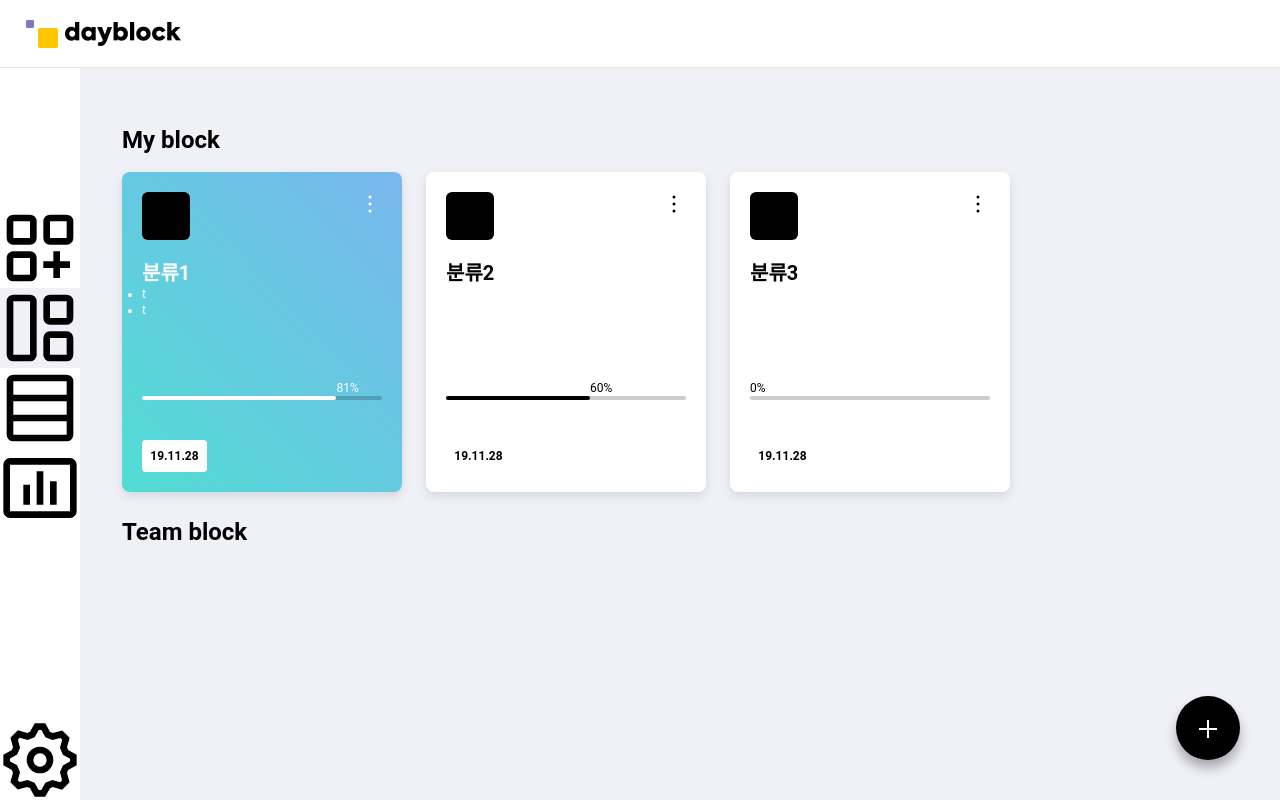
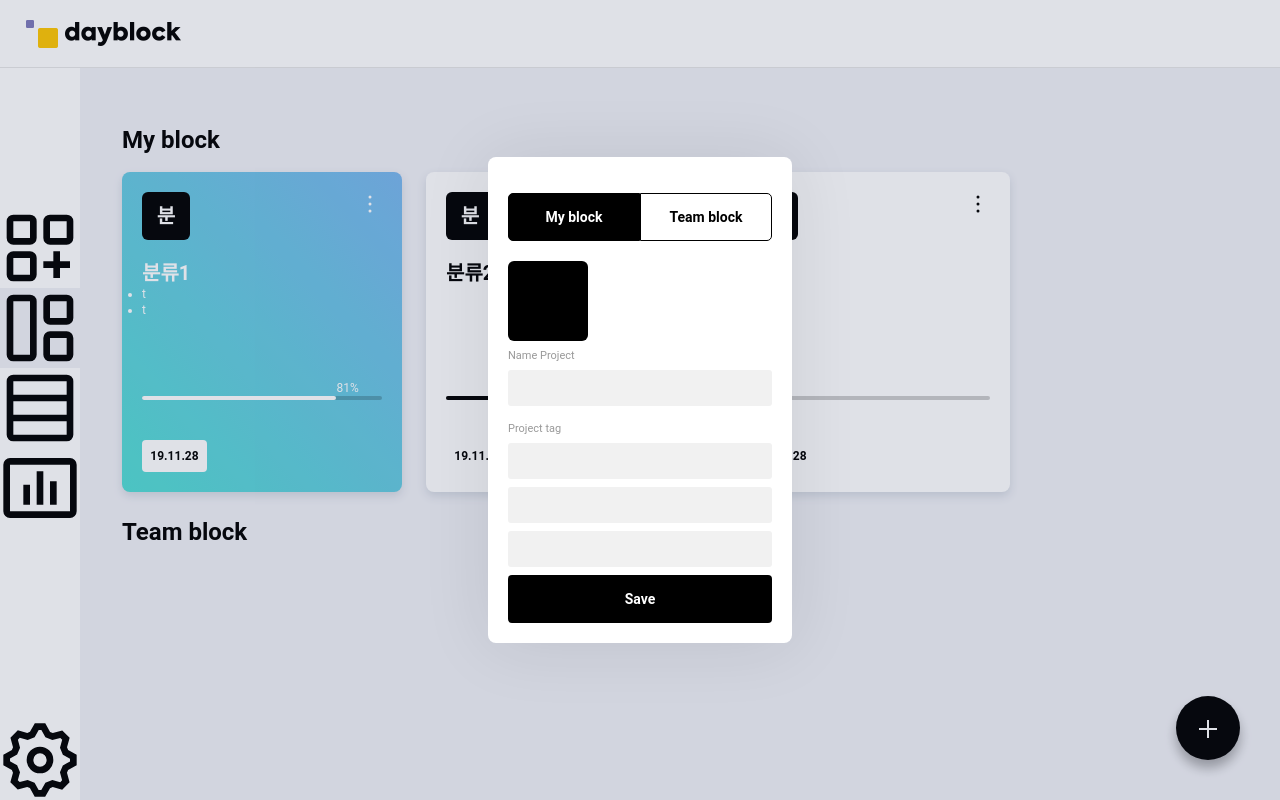
Before and after one commit to depromeet/dayblock-frontend, a React (Create React App) app: page /blocks in a window 1280 px wide. Both pictures are taken after a click on the button 1208 px from the left and 728 px from the top of the page. Built offline with nearby package versions, Linux system fonts and the light colour scheme; the HTML template or start-up script is replaced by a standard one.

Commit message:
[WLP] [UI] 블록 추가 모달 - 로그인 모달과 공통되는 css Modal.scss 로 분리

```diff
--- /dev/null
+++ b/src/componenets/molecules/BlockModal.js
@@ -0,0 +1,54 @@
+import React, { useState, useCallback } from "react";
+import "./BlockModal.scss";
+
+const defaultBlock = {
+  blockTitle: "",
+  blockTags: new Array(3).fill(null)
+};
+
+const BlockModal = props => {
+  const { setVisible, data } = props;
+  const modalClose = () => {
+    setVisible(false);
+  };
+  const [block, setBlock] = useState(data ? data : defaultBlock);
+  const onTitileChange = useCallback(
+    e => {
+      block.blockTitle = e.target.value;
+      setBlock({ blockTitle: e.target.value, ...block });
+    },
+    [block]
+  );
+
+  const tags = block.blockTags.map((t, idx) => {
+    return <input type="text" key={idx} idx={idx} defaultValue={t}></input>;
+  });
+  return (
+    <React.Fragment>
+      <div className="Modal-overlay" onClick={modalClose} />
+      <div className="Modal">
+        <div className="content">
+          <div className="button-group">
+            <button className="left selected">My block</button>
+            <button className="right">Team block</button>
+          </div>
+          <div className="block-img">{block.blockTitle.charAt(0)}</div>
+          <p className="left">Name Project</p>
+          <input
+            type="text"
+            id="block_title"
+            defaultValue={block.blockTitle}
+            onChange={onTitileChange}
+          ></input>
+          <p className="left">Project tag</p>
+          {tags}
+          <div>
+            <button>Save</button>
+          </div>
+        </div>
+      </div>
+    </React.Fragment>
+  );
+};
+
+export default BlockModal;
--- /dev/null
+++ b/src/componenets/molecules/BlockModal.scss
@@ -0,0 +1,54 @@
+@import "./Modal.scss";
+
+.Modal-overlay {
+  @include overlay(rgba(45, 58, 93, 0.15));
+}
+.Modal {
+  @include modal(304px, 8px);
+
+  .block-img {
+    $size: 80px;
+    width: $size;
+    height: $size;
+    margin-top: 20px;
+    border-radius: 6px;
+    background-color: #000000;
+    line-height: $size;
+    text-align: center;
+    font-size: 40px;
+    font-weight: 900;
+    color: white;
+  }
+
+  .button-group {
+    display: flex;
+    button {
+      border-radius: 0;
+      background-color: #fff;
+      color: #000000;
+      border: 1px solid #000000;
+      &.left {
+        border-radius: 5px 0 0 5px;
+      }
+      &.right {
+        border-radius: 0 5px 5px 0;
+      }
+      &.selected {
+        background-color: #000000;
+        color: #fff;
+      }
+    }
+  }
+}
+
+/* Standard syntax */
+@keyframes myfirst {
+  0% {
+    opacity: 0.5;
+    top: 52%;
+  }
+  100% {
+    opacity: 1;
+    top: 50%;
+  }
+}
--- a/src/componenets/molecules/LoginModal.js
+++ b/src/componenets/molecules/LoginModal.js
@@ -1,7 +1,7 @@
 import React, { useState } from "react";
 import Axios from "axios";
 
-import "../../resources/sass/login/LoginModal.scss";
+import "./LoginModal.scss";
 import mainLogo from "../../resources/images/main-logo.png";
 import { SERVER_URL } from ".";
 
--- /dev/null
+++ b/src/componenets/molecules/LoginModal.scss
@@ -0,0 +1,29 @@
+@import "./Modal.scss";
+
+.Modal-overlay {
+  @include overlay(rgba(0, 0, 0, 0.89));
+}
+.Modal {
+  @include modal(304px);
+
+  h2.title {
+    text-align: left;
+    margin: 22px 0;
+    font-size: 20px;
+    line-height: 26px;
+    font-weight: 900;
+    color: black;
+  }
+}
+
+/* Standard syntax */
+@keyframes myfirst {
+  0% {
+    opacity: 0.5;
+    top: 52%;
+  }
+  100% {
+    opacity: 1;
+    top: 50%;
+  }
+}
--- a/src/resources/sass/login/LoginModal.scss
+++ b/src/componenets/molecules/Modal.scss
@@ -1,13 +1,16 @@
-.Modal-overlay {
+// modal 공통된 css  mixin으로 정리
+
+@mixin overlay($overlay) {
   z-index: 20;
   position: fixed;
   top: 0;
   left: 0;
   bottom: 0;
   right: 0;
-  background-color: rgba(0, 0, 0, 0.89);
+  background-color: $overlay;
 }
-.Modal {
+
+@mixin modal($width, $div-border: 10px) {
   text-align: center;
   z-index: 99;
   position: fixed;
@@ -15,8 +18,8 @@
   top: 50%;
   left: 50%;
   transform: translate(-50%, -50%);
-  width: 304px;
-  border-radius: 10px;
+  width: $width;
+  border-radius: $div-border;
   box-shadow: 0 2px 70px 0 rgba(0, 0, 0, 0.09);
   background-color: #fff;
   box-sizing: border-box;
@@ -26,19 +29,10 @@
       margin-top: 16px;
     }
   }
-
-  h2.title {
-    text-align: left;
-    margin: 22px 0;
-    font-size: 20px;
-    line-height: 26px;
-    font-weight: 900;
-    color: black;
-  }
   .content {
     margin-top: 16px;
     p {
-      padding: 8px;
+      padding: 8px 0;
       font-size: 12px;
       color: #000000;
       font-weight: normal;
@@ -62,13 +56,21 @@
       cursor: pointer;
     }
   }
-
+  h2.title {
+    text-align: left;
+    margin: 22px 0;
+    font-size: 20px;
+    line-height: 26px;
+    font-weight: 900;
+    color: black;
+  }
   input {
     width: 100%;
     height: 36px;
     border-radius: 3px;
     border: none;
     background-color: #f1f1f1;
+    margin-bottom: 8px;
   }
   button {
     width: 100%;
@@ -84,30 +86,21 @@
     letter-spacing: normal;
     color: #ffffff;
   }
-  .button-wrap {
-    margin: 0;
-    margin-top: 8px;
-    button {
-      width: 264px;
-      height: 48px;
-      border-radius: 4px;
-      background-color: #000000;
-      width: 100%;
-      padding: 12px 0;
-      border-radius: 0 0 10px 10px;
-      background-color: #ad7cef;
-      font-size: 13pt;
-      color: white;
-      border: 0;
-      cursor: pointer;
-      &:hover {
-        background-color: #7f49c8;
-      }
-      &:active {
-        background-color: #7e49c8;
-      }
-    }
-  }
+}
+
+@mixin mainButton() {
+  width: 100%;
+  height: 48px;
+  border-radius: 4px;
+  border: none;
+  background-color: #000000;
+  font-size: 14px;
+  font-weight: bold;
+  font-stretch: normal;
+  font-style: normal;
+  line-height: 1.43;
+  letter-spacing: normal;
+  color: #ffffff;
 }
 
 /* Standard syntax */
--- a/src/componenets/organisms/Block.js
+++ b/src/componenets/organisms/Block.js
@@ -1,7 +1,6 @@
 import React from "react";
 import { BlockTags } from "../molecules";
 import BlockProgress from "./BlockProgress";
-import more from "../../resources/images/home/more.svg";
 
 const Block = props => {
   const { isMain } = props;
@@ -9,7 +8,7 @@ const Block = props => {
   return (
     <div className={`home-block ${isMain ? "main-block" : ""}`}>
       <div className="flex-start">
-        <div className="block-img"></div>
+        <div className="block-img">{blockTitle.charAt(0)}</div>
         <div className="block-more" />
       </div>
       <h2>{blockTitle}</h2>
--- a/src/componenets/organisms/Block.scss
+++ b/src/componenets/organisms/Block.scss
@@ -12,6 +12,15 @@ $main-block-font-color: #ffffff;
   border-radius: 36px;
   color: white;
   font-size: 38px;
+  &:focus {
+    outline: none;
+  }
+
+  &:hover,
+  &:active {
+    box-shadow: 0px 2px 4px -1px rgba(0, 0, 0, 0.2),
+      0px 4px 5px 0px rgba(0, 0, 0, 0.14), 0px 1px 10px 0px rgba(0, 0, 0, 0.12);
+  }
 }
 .blocks-div {
   display: flex;
@@ -43,6 +52,11 @@ $main-block-font-color: #ffffff;
     height: 48px;
     border-radius: 6px;
     background-color: #000000;
+    line-height: 48px;
+    text-align: center;
+    font-size: 20px;
+    font-weight: 900;
+    color: white;
   }
   .block-more {
     width: 24px;
--- a/src/componenets/organisms/Blocks.js
+++ b/src/componenets/organisms/Blocks.js
@@ -17,7 +17,7 @@ const Blocks = () => {
       blockTags: []
     },
     {
-      blockTitle: "분류3",
+      blockTitle: "Test",
       percentage: 0,
       createDate: "19.11.28",
       blockTags: []
--- a/src/componenets/pages/Home.js
+++ b/src/componenets/pages/Home.js
@@ -1,15 +1,21 @@
-import React from "react";
+import React, { useState } from "react";
 import MainTemplate from "../templates/MainTemplate";
 import Blocks from "../organisms/Blocks";
 import home from "../../resources/images/home/icon-plus.svg";
+import BlockModal from "../molecules/BlockModal";
 
 const Home = () => {
   //TODO mock 데이터로 block리스트 블러오기
+  const [visible, setVisible] = useState(false);
+  const onAddButtonClick = () => {
+    setVisible(!visible);
+  };
   const body = (
     <main style={{ padding: "56px 42px" }}>
+      {visible ? <BlockModal setVisible={setVisible} /> : ""}
       <h1>My block</h1>
       <Blocks />
-      <button className="block-add-btn">
+      <button className="block-add-btn" onClick={onAddButtonClick}>
         <img src={home} alt={home}></img>
       </button>
       <h1>Team block</h1>
--- a/src/resources/sass/login/Login.scss
+++ b/src/resources/sass/login/Login.scss
@@ -17,6 +17,8 @@ html,
   position: relative;
 
   ul {
+    padding: 0;
+    margin: 0;
     width: calc(100% * 4);
     height: 100%;
     display: flex;
```
